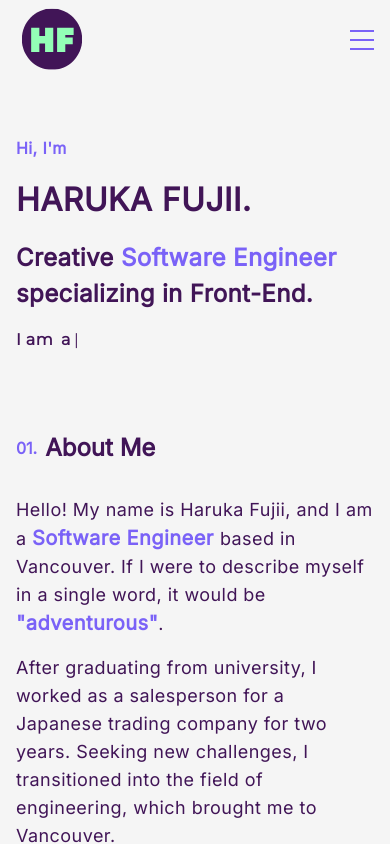
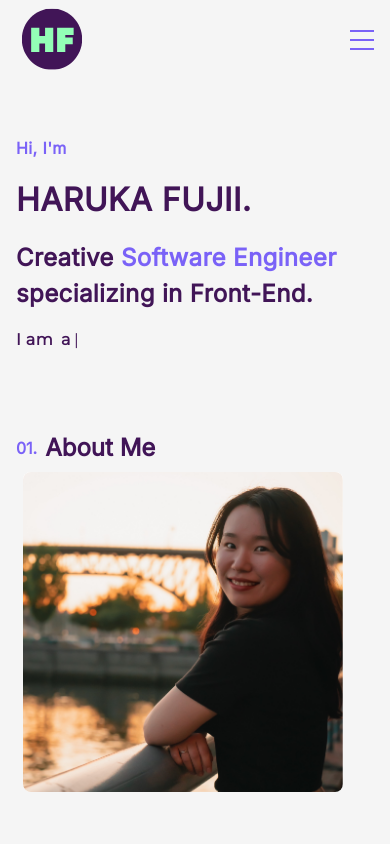
Before and after one commit to harukafujii13/portfolio, a Next.js app: page / in a window 390 px wide. Built offline with nearby package versions, Linux system fonts and the light colour scheme.

Commit message:
feat:add responsive

```diff
--- a/src/components/About/about.component.tsx
+++ b/src/components/About/about.component.tsx
@@ -10,7 +10,7 @@ function About() {
         title="About Me"
         titleNo="01"
       />
-      <div className="flex flex-col lgl:flex-row gap-16">
+      <div className="flex flex-col lgl:flex-row gap-16 flex-col-reverse lgl:items-center">
         <div className="w-full lgl:w-2/3 text-lg text-primary-text font-medium flex flex-col gap-4 font-inter tracking-wide">
           <p>
             Hello! My name is Haruka Fujii, and I am a{' '}
@@ -53,9 +53,9 @@ function About() {
             people's lives.
           </p>
         </div>
-        <div className="w-full lgl:w-1/3 h-80 relative group">
-          <div className="absolute w-full h-80 -left-6 -top-6 rounded-lg">
-            <div className="w-full h-full relative z-20 flex pl-6 lgl:pl-0">
+        <div className="w-full lgl:w-1/3 h-80 relative group flex justify-center items-center">
+          <div className="absolute w-full h-80 -left-6 -top-6 rounded-lg flex justify-center items-center">
+            <div className="w-full h-full relative z-20 flex pl-6 lgl:pl-0 justify-center items-center">
               <img
                 className="rounded-lg h-full object-cover"
                 src={'/img/portfolio.svg'}
```
